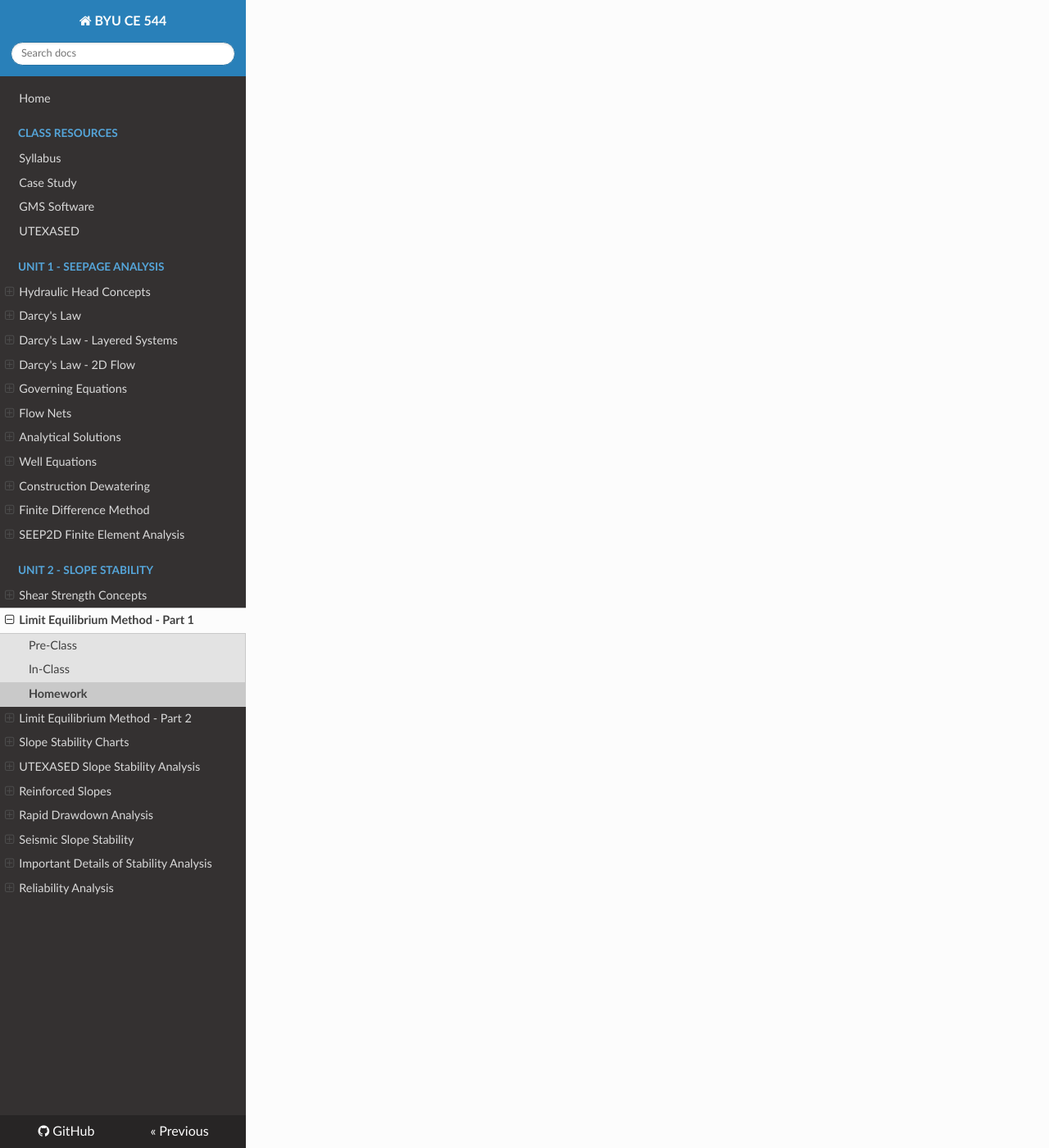
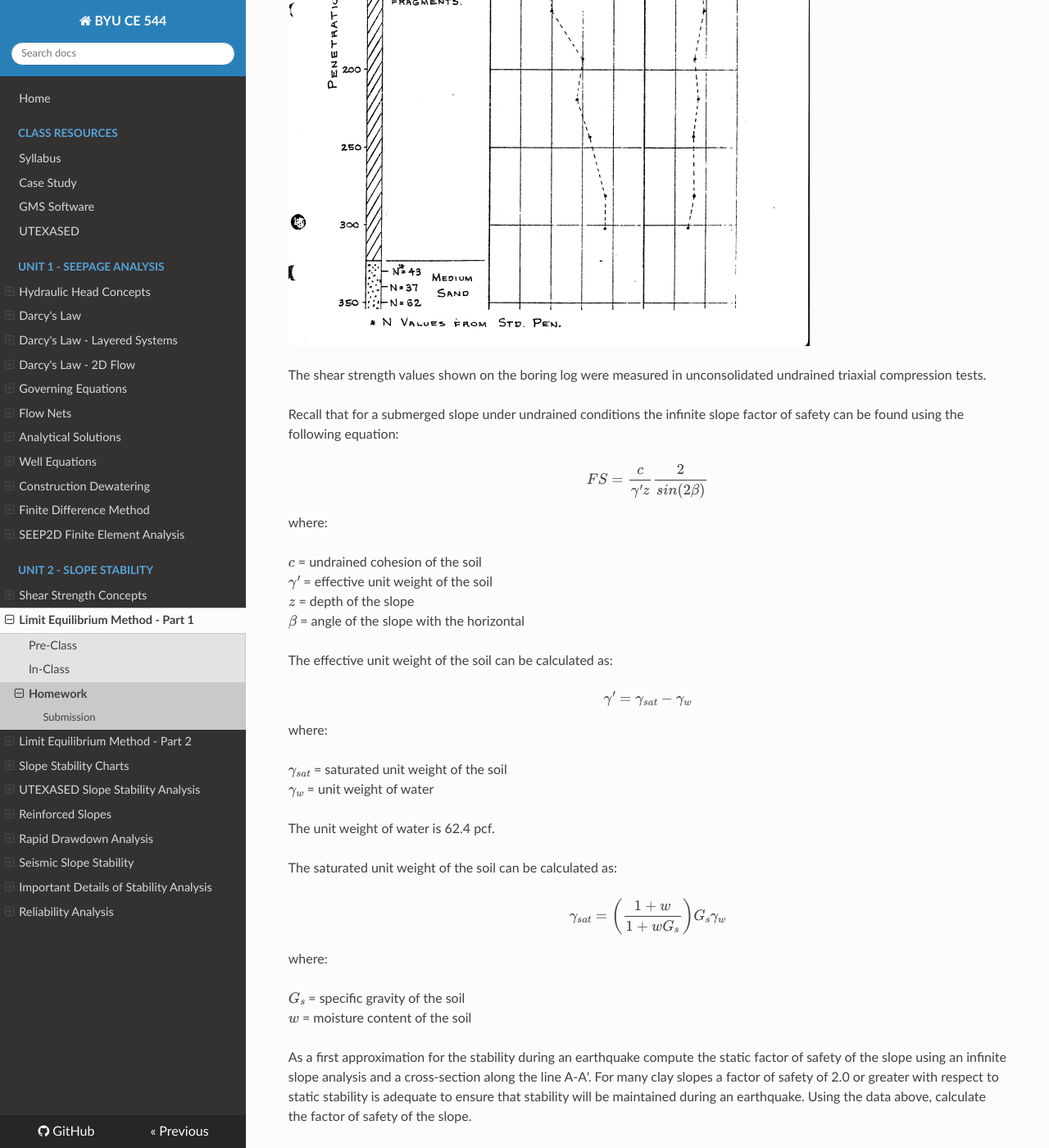
Before and after one commit to njones61/ce544, an MkDocs documentation site: the page built from docs/unit2/02_limiteq1/limiteq1_hw.md, in a window 1280 px wide and 1400 px high, scrolled down 1595 px. Shown: the whole window at 82% size. Built offline with MkDocs 1.6.1, drawn with Linux system fonts in a browser that asks for light colours; nearby versions of some CDN libraries; some of the changed text lies outside the part shown.

Commit message:
misc edits

```diff
--- a/docs/unit2/02_limiteq1/limiteq1_hw.md
+++ b/docs/unit2/02_limiteq1/limiteq1_hw.md
@@ -1,3 +1,76 @@
-Homework - Infinite Slope Method
+# Homework - Infinite Slope Analysis
 
-The infinite slope method is a simplified approach to analyze the stability of slopes. This method is based on the assumption that the slope is infinitely long and the driving forces are balanced by the resisting forces along the potential failure surface. The infinite slope method is widely used in geotechnical engineering to assess the stability of natural slopes and embankments.
+The proposed site for an offshore structure is located in a region of gradually varying bottom slope off the California coast.  Due to the seismicity of this region the owner has asked for your preliminary evaluation of the stability of the slope during an earthquake.
+
+The significant water depth contours (in fathoms) are shown on the plan view of the site in the following map:
+
+![infslope_fig1.png](infslope_fig1.png)
+
+Previous exploration in
+the vicinity of the site indicates that the soil profile is relatively uniform over a large area, and for this and
+economic reasons only one soil boring was taken for the current investigation. The location of this boring (Boring A)
+is shown in the map above and the boring log details are as follows:
+
+![infslope_fig2.gif](infslope_fig2.gif)
+
+The shear strength values shown on the boring log were
+measured in unconsolidated undrained triaxial compression tests.
+
+Recall that for a submerged slope under undrained conditions the infinite slope factor of safety can be found using the following equation:
+
+$$
+FS = \frac{c}{\gamma'z} \frac{2}{sin(2\beta)}
+$$
+
+where:
+
+$c$ = undrained cohesion of the soil<br>
+$\gamma'$ = effective unit weight of the soil<br>
+$z$ = depth of the slope<br>
+$\beta$ = angle of the slope with the horizontal
+
+The effective unit weight of the soil can be calculated as:
+
+$$
+\gamma' = \gamma_{sat} - \gamma_w
+$$
+
+where:
+
+$\gamma_{sat}$ = saturated unit weight of the soil<br>
+$\gamma_w$ = unit weight of water
+
+The unit weight of water is 62.4 pcf.
+
+The saturated unit weight of the soil can be calculated as:
+
+$$
+\gamma_{sat} = \left(\frac{1+w}{1+wG_s}\right) G_s \gamma_w
+$$
+
+where:
+
+$G_s$ = specific gravity of the soil<br>
+$w$ = moisture content of the soil
+
+As a first approximation for the stability during an earthquake compute the static factor of safety of the slope
+using an infinite slope analysis and a cross-section along the line A-A'.  For many clay slopes a factor of safety
+of 2.0 or greater with respect to static stability is adequate to ensure that stability will be maintained during an
+earthquake. Using the data above, calculate the factor of safety of the slope.
+
+Excel starter file: [infslope.xlsx](infslope.xlsx)
+
+**TIPS:**
+
+1) Note the slope details at the bottom of the sheet. Use the cells in part one to
+   estimate the
+   average slope
+   angle of the middle steeper section.
+
+2) Use the table in part 2 to calculate the FS at each depth. Be sure to use the correct FS equation.
+
+3) At each depth, use the undrained strength at that depth, but the average unit wt above that depth.
+
+## Submission
+
+Submit the completed Excel file to Learning Suite.
```
Also changed, not shown: docs/unit2/02_limiteq1/infslope_fig1.png (added), docs/unit2/02_limiteq1/infslope_fig2.gif (added), 1 other file.
